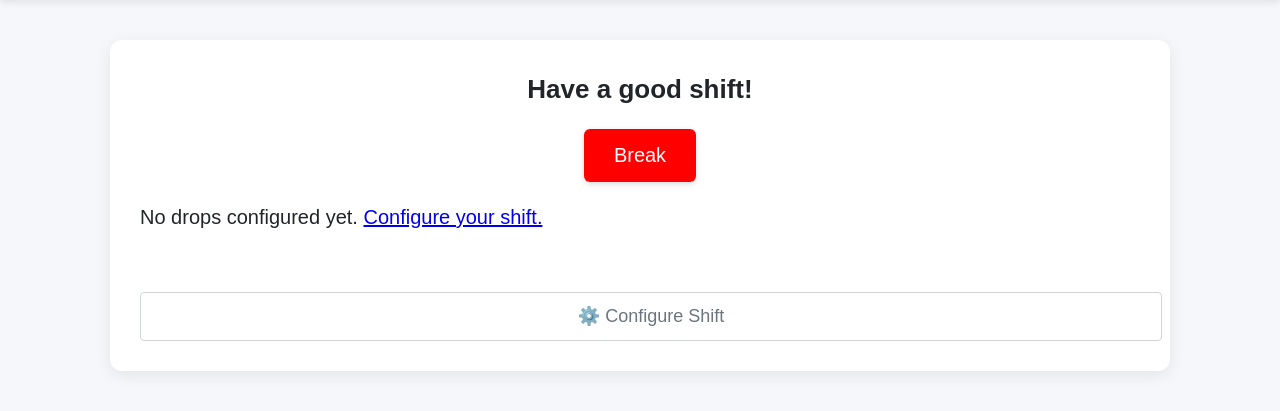
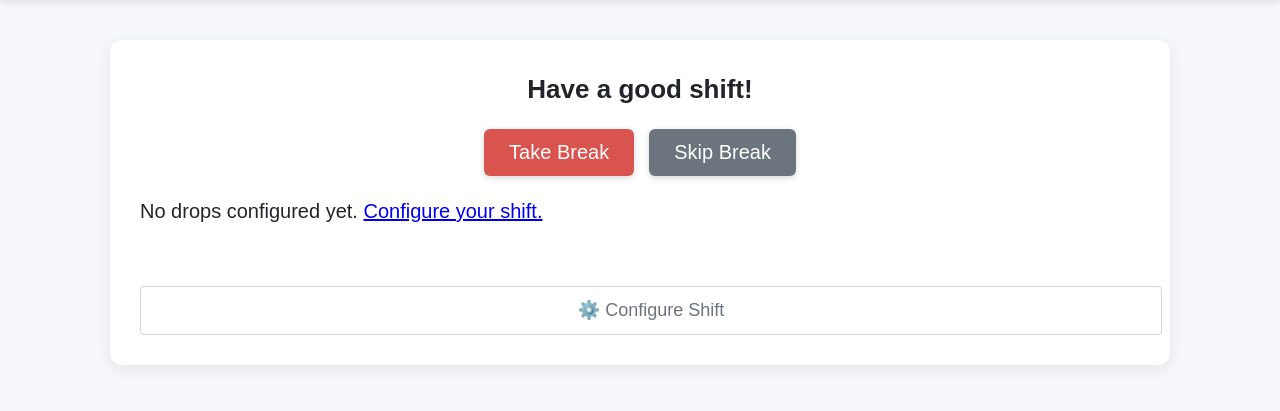
Before and after one commit to jacobduck99/delivery-tracker, a Flask app: page / in a window 1280 px wide. Shown: the part 40-451 px from the top of the page. Run offline with Flask 3, Linux system fonts and the light colour scheme; data that the repository does not hold is empty.

Commit message:
Added second button

```diff
--- a/static/css/index.css
+++ b/static/css/index.css
@@ -17,46 +17,53 @@ h1 {
 }
 
 /* 1) Ensure the .break wrapper sits at the top of its container */
+/* 1) Lay out both buttons side by side with a gap */
 .break {
   display: flex;
   justify-content: center;
-  /* optional: push it a bit down from the very top if needed */
-  margin-top: 1rem;
-  /* or use padding-top on the parent instead */
+  gap: 0.75rem;       /* space between the two buttons */
+  margin-top: 1rem;   /* push the whole group down a bit, if needed */
 }
 
-/* 2) Give the button some padding, a box-shadow, and a hover state */
+/* 2) Base styling shared by both buttons */
 .break button {
-  background-color: red;        /* your chosen color */
-  color: white;
-  border: none;                 /* remove default border */
+  padding: 0.6rem 1.25rem;         /* larger click area */
+  font-size: 1rem;
+  border: none;
   border-radius: 6px;
-  padding: 0.75rem 1.5rem;      /* larger click area */
-  font-size: 1rem;
-  box-shadow: 0 2px 6px rgba(0, 0, 0, 0.15);
   cursor: pointer;
+  box-shadow: 0 2px 6px rgba(0,0,0,0.15);
   transition: background-color 0.2s, transform 0.1s;
 }
 
-/* 3) A simple hover/active effect */
-.break button:hover {
-  background-color: darkred;
+/* 3) “Take Break” button */
+.btn-break {
+  background-color: #d9534f;
+  color: white;
+}
+.btn-break:hover {
+  background-color: #c9302c;
   transform: translateY(-1px);
 }
-.break button:active {
-  background-color: maroon;
+.btn-break:active {
+  background-color: #ac2925;
   transform: translateY(0);
 }
 
-/* 4) If you want it absolutely pinned to the very top of the viewport: */
-/*
-.break {
-  position: absolute;
-  top: 0;
-  left: 50%;
-  transform: translateX(-50%);
+/* 4) “Skip Break” button—use a neutral/secondary color */
+.btn-skip {
+  background-color: #6c757d;
+  color: white;
 }
-*/
+.btn-skip:hover {
+  background-color: #5a6268;
+  transform: translateY(-1px);
+}
+.btn-skip:active {
+  background-color: #545b62;
+  transform: translateY(0);
+}
+
 
 /* ===== Drop Grid ===== */
 .drop-grid {
--- a/templates/index.html
+++ b/templates/index.html
@@ -6,8 +6,14 @@
 <div class="container">
   <h1>Have a good shift!</h1>
   <div class="break">
-    <button type="submit" name="action" value="start_break">Break</button>
+    <button type="submit" name="action" value="start_break" class="btn-break">
+      Take Break
+    </button>
+    <button type="submit" name="action" value="skip_break" class="btn-skip">
+      Skip Break
+    </button>
   </div>
+
   {% if num_drops %}
     <div class="drop-grid">
       {# Loop once per drop #}
```
